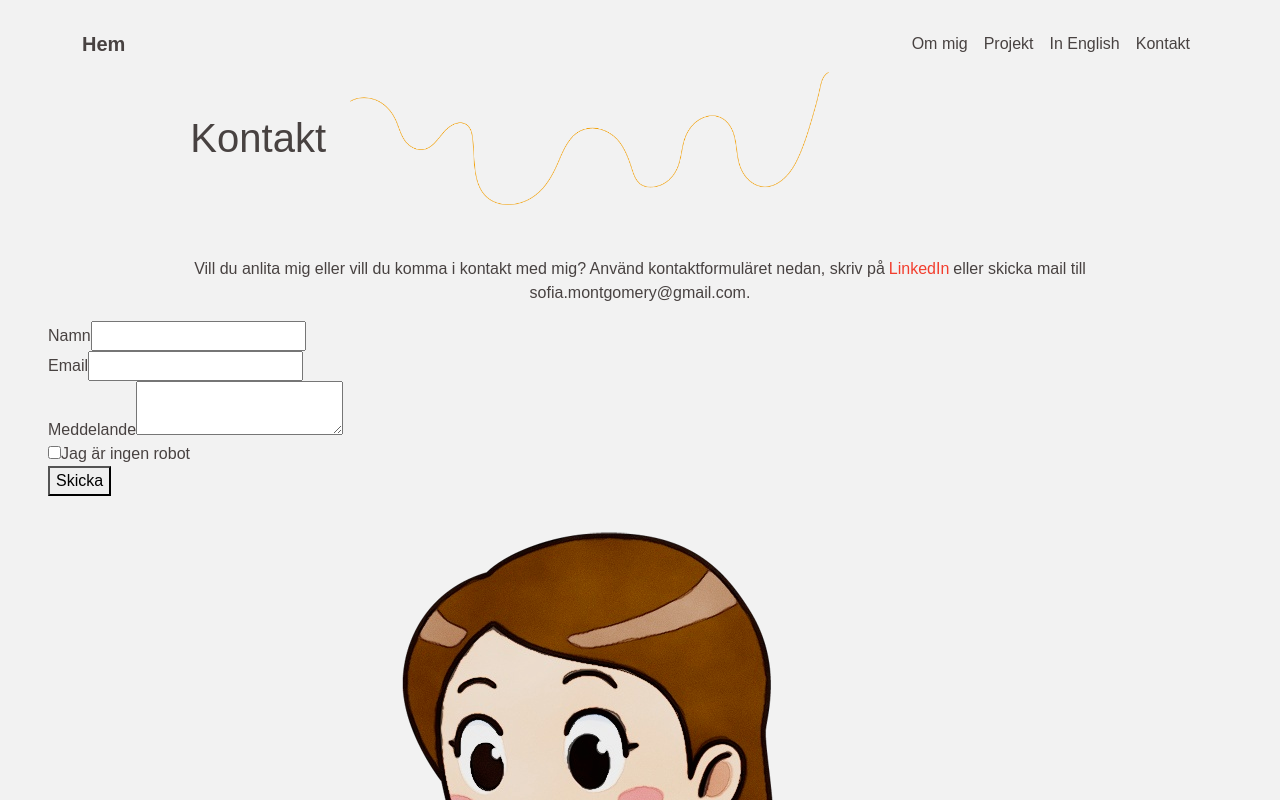
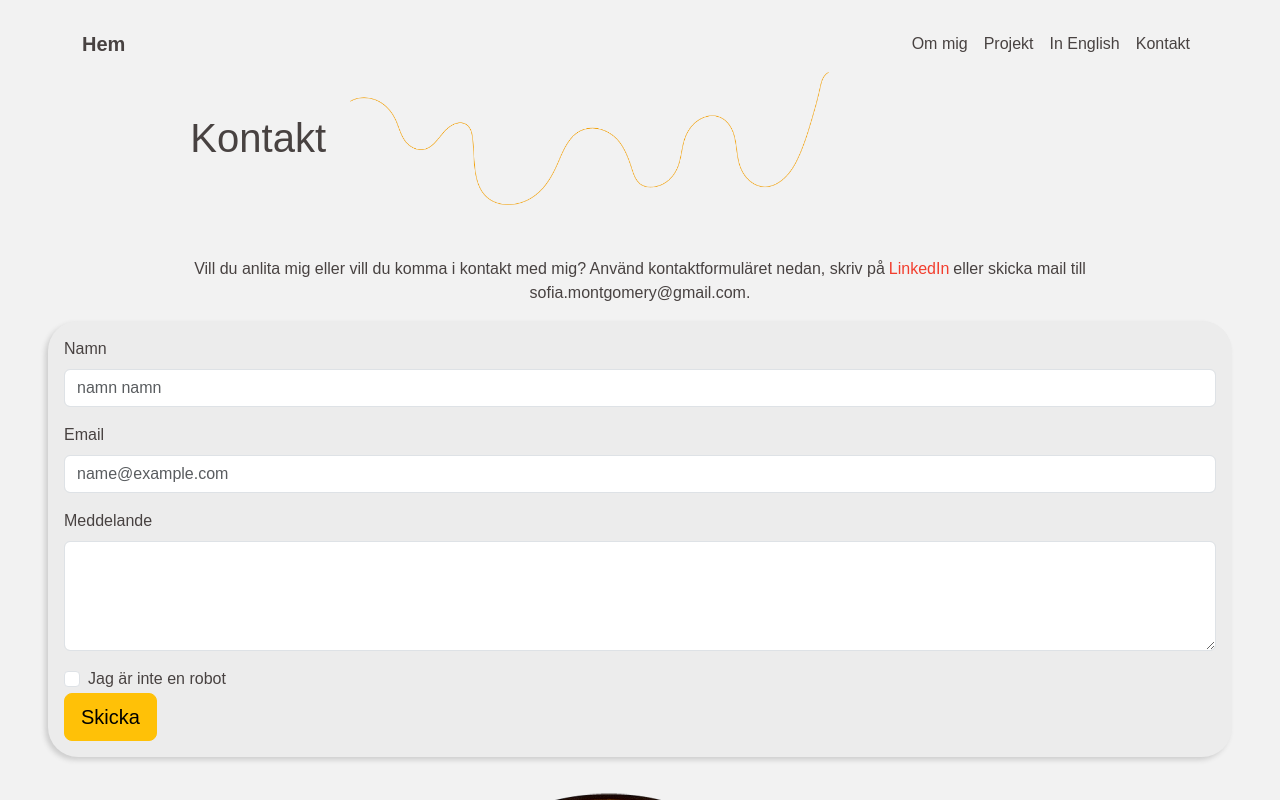
Before and after one commit to fiamont/new-portfolio, a React (Vite) app: page /contact in a window 1280 px wide. Shown: the top 800 px of the page. Built offline with nearby package versions, Linux system fonts and the light colour scheme; a web font is replaced by a local one.

Commit message:
basic contactform-layout

```diff
--- a/src/components/features/Contact/ContactForm.jsx
+++ b/src/components/features/Contact/ContactForm.jsx
@@ -1,51 +1,28 @@
-import {
-  StyledForm,
-  StyledLabel,
-  StyledInput,
-  StyledTextarea,
-} from "./ContactForm.styles";
+import { StyledDiv, StyledButton } from "./ContactForm.styles";
+import { Form, Button } from "react-bootstrap";
 
 const ContactForm = () => {
   return (
-    <div>
-      <StyledForm action="" autoComplete="on">
-        <div>
-          <StyledLabel htmlFor="name">Namn</StyledLabel>
-          <StyledInput type="text" id="name" name="name" autoComplete="name" />
-        </div>
-        <div>
-          <StyledLabel htmlFor="email">Email</StyledLabel>
-          <StyledInput
-            type="email"
-            id="email"
-            name="email"
-            autoComplete="email"
-          />
-        </div>
-        <div>
-          <StyledLabel htmlFor="message">Meddelande</StyledLabel>
-          <StyledTextarea
-            id="message"
-            name="message"
-            autoComplete="off"
-          ></StyledTextarea>
-        </div>
-        <div>
-          <label htmlFor="robotCheck">
-            <input
-              type="checkbox"
-              id="robotCheck"
-              name="robotCheck"
-              autoComplete="off"
-            />
-            Jag är ingen robot
-          </label>
-        </div>
-        <div>
-          <button type="submit">Skicka</button>
-        </div>
-      </StyledForm>
-    </div>
+    <StyledDiv className="p-3">
+      <Form>
+        <Form.Group className="mb-3" controlId="contactForm.ControlInput1">
+          <Form.Label>Namn</Form.Label>
+          <Form.Control type="name" placeholder="namn namn" />
+        </Form.Group>
+        <Form.Group className="mb-3" controlId="contactForm.ControlInput2">
+          <Form.Label>Email</Form.Label>
+          <Form.Control type="email" placeholder="name@example.com" />
+        </Form.Group>
+        <Form.Group className="mb-3" controlId="contactForm.ControlTextarea1">
+          <Form.Label>Meddelande</Form.Label>
+          <Form.Control as="textarea" rows={4} />
+        </Form.Group>
+        <Form.Check label="Jag är inte en robot" />
+        <Button variant="warning" type="submit" size="lg">
+          Skicka
+        </Button>
+      </Form>
+    </StyledDiv>
   );
 };
 
--- a/src/components/features/Contact/ContactForm.styles.js
+++ b/src/components/features/Contact/ContactForm.styles.js
@@ -1,9 +1,12 @@
 import styled from "styled-components";
 
-export const StyledForm = styled.form``;
+export const StyledDiv = styled.div`
+  background: #ececec;
+  border-radius: 30px;
+  box-shadow: -3px 3px 5px #cecece;
+`;
 
-export const StyledLabel = styled.label``;
-
-export const StyledInput = styled.input``;
-
-export const StyledTextarea = styled.textarea``;
+export const StyledButton = styled.button`
+  background-color: var(--light-orange-color);
+  color: var(--text-color);
+`;
```
